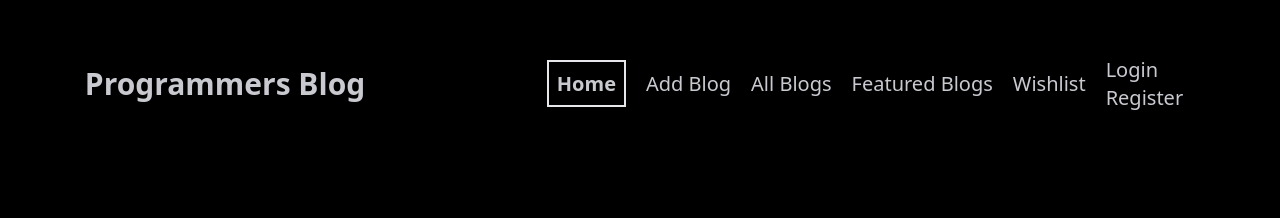
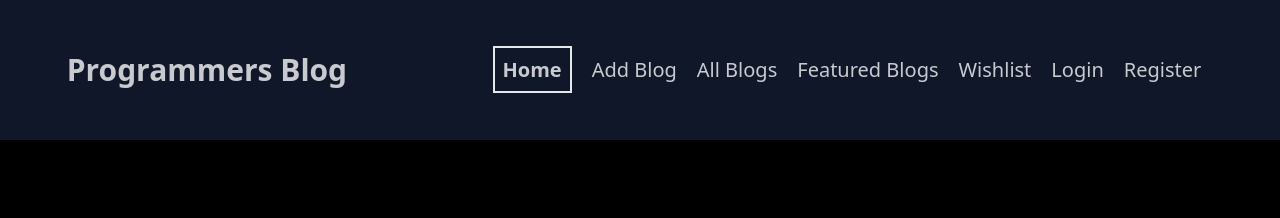
Before and after one commit to coder7475/blog-client, a React (Vite) app: page / in a window 1280 px wide. Shown: the top 218 px of the page. Built offline with nearby package versions, Linux system fonts and the light colour scheme; no server answers.

Commit message:
fix: navbar navlink layout on logged out state

```diff
--- a/src/components/Navbar.jsx
+++ b/src/components/Navbar.jsx
@@ -8,7 +8,7 @@ const Navbar = () => {
   console.log(user);
 
   return (
-    <div className="flex bg-base-300 font-lg py-4 flex-col lg:flex-row mx-auto">
+    <div className="flex bg-base-600 font-lg py-4 flex-col lg:flex-row mx-auto max-w-7xl">
       <div className="mx-auto flex items-center">
         <NavLink to={`/`} className="font-bold normal-case text-3xl">
           Programmers Blog
@@ -89,7 +89,7 @@ const Navbar = () => {
           {user ? (
             <LoggedState />
           ) : (
-            <div>
+            <>
               <li>
                 <NavLink
                   to={`/login`}
@@ -118,7 +118,7 @@ const Navbar = () => {
                   Register
                 </NavLink>
               </li>
-            </div>
+            </>
           )}
         </ul>
       </div>
--- a/src/pages/Login.jsx
+++ b/src/pages/Login.jsx
@@ -1,6 +1,6 @@
-import { Link } from "react-router-dom";
-import { useContext } from 'react';
-import AuthContext from '../contexts/AuthContext';
+import { Link, NavLink } from "react-router-dom";
+import { useContext } from "react";
+import AuthContext from "../contexts/AuthContext";
 
 const Login = () => {
   const { googleSignIn } = useContext(AuthContext);
@@ -60,8 +60,13 @@ const Login = () => {
           </form>
         </div>
         <div className="divider">OR</div>
+
+        <NavLink to={"/"}>
           <div className="card w-full bg-base-100 shadow-xl max-w-5xl">
-          <button className="btn w-full rounded-xl text-xl font-semibold" onClick={googleSignIn}>
+            <button
+              className="btn w-full rounded-xl text-xl font-semibold"
+              onClick={googleSignIn}
+            >
               <svg
                 xmlns="http://www.w3.org/2000/svg"
                 width="24"
@@ -88,6 +93,7 @@ const Login = () => {
               Login with Google
             </button>
           </div>
+        </NavLink>
       </div>
     </div>
   );
--- a/src/providers/AuthProvider.jsx
+++ b/src/providers/AuthProvider.jsx
@@ -32,7 +32,6 @@ function AuthProvider({ children }) {
           text: "You have successfully logged in!",
           icon: "success",
         })
-
       }
       )
       .catch(() =>
```
Lines whose indentation alone changed are shown as unchanged.
